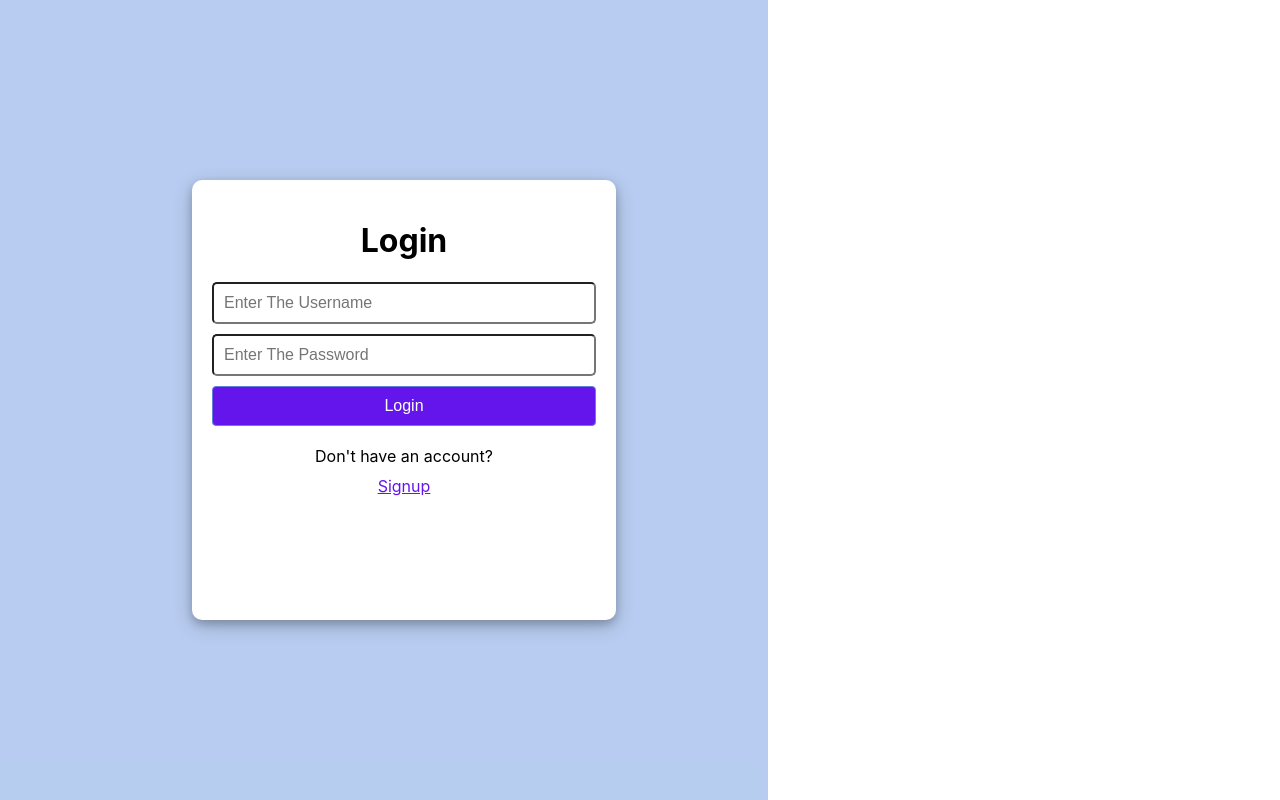
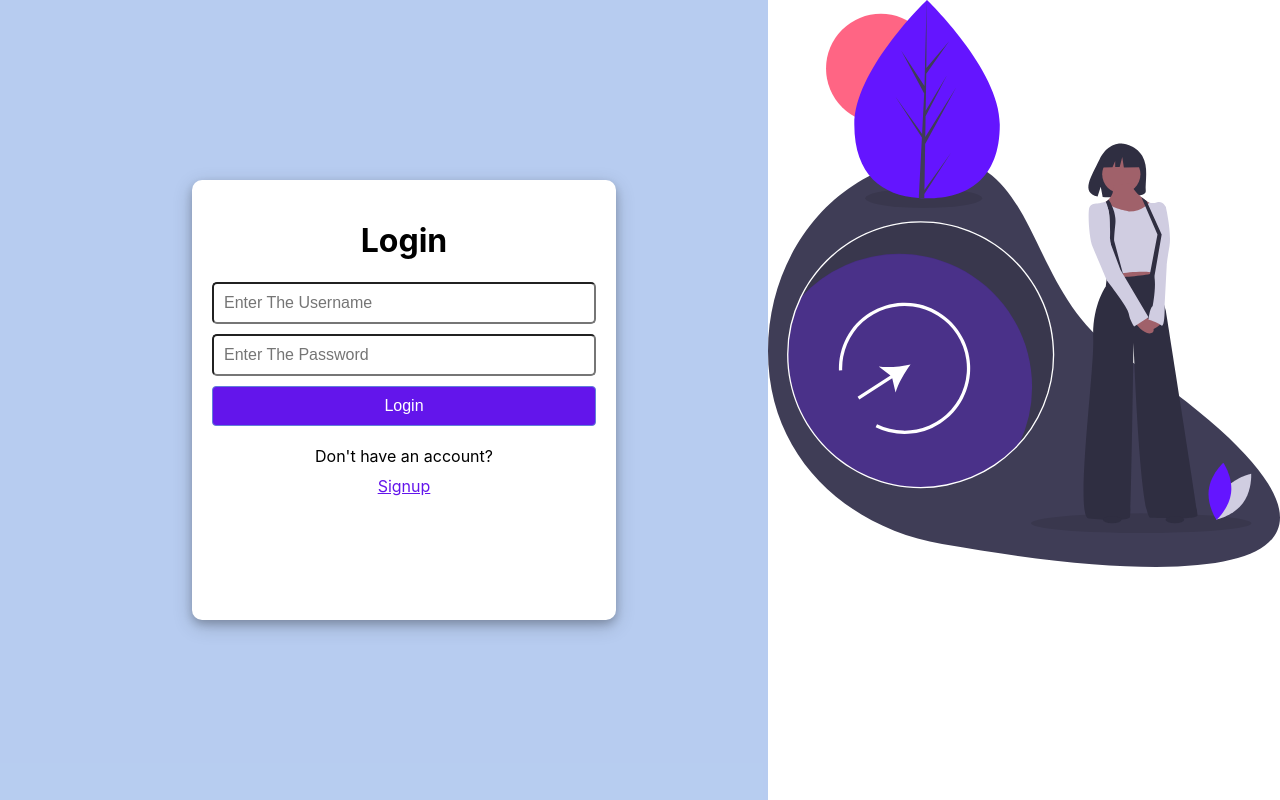
Before and after one commit to Niiischal/Summer_Class, a React (Create React App) app in the folder get/: page / in a window 1280 px wide. Built offline with nearby package versions, Linux system fonts and the light colour scheme.

Commit message:
adding the login image

```diff
--- a/get/src/pages/Login.jsx
+++ b/get/src/pages/Login.jsx
@@ -1,4 +1,5 @@
 import React from 'react'
+import loginImage from '../assets/svgs/login-illustration.svg'
 import '../styles/inputs.css'
 import '../styles/login.css'
 
@@ -29,7 +30,7 @@ const Login = () => {
                 </div>
             </div>
             <div className="loginImage">
-
+                <img src={loginImage} alt="login" />
             </div>
         </div>
     </div>
--- a/get/src/styles/login.css
+++ b/get/src/styles/login.css
@@ -27,3 +27,8 @@
     flex-direction: column;
 
 }
+
+.loginImage>img{
+    width: 100%;
+    object-fit: cover;
+}
```
